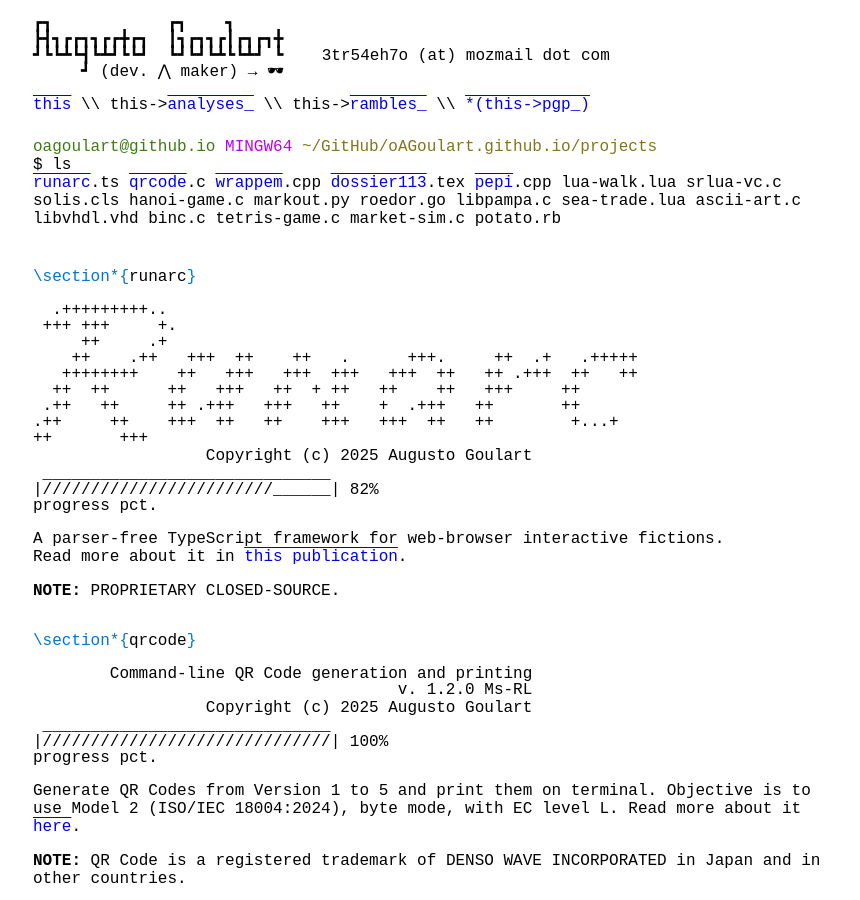
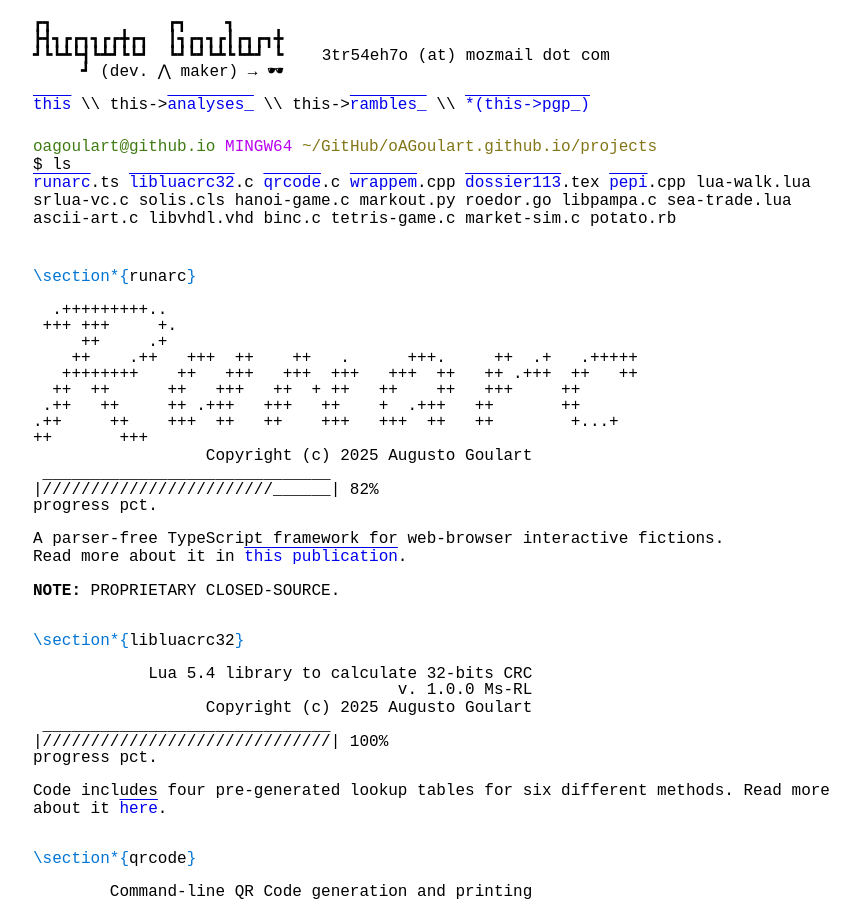
Before and after one commit to oAGoulart/oAGoulart.github.io, a Jekyll site: the page built from index.html, in a window 1280 px wide and 900 px high. Shown: the whole window, without its empty margins (207-1067 px from the left). Built offline with Jekyll 4.4.1, drawn with Linux system fonts in a browser that asks for light colours.

Commit message:
Update index.html

```diff
--- a/index.html
+++ b/index.html
@@ -12,6 +12,7 @@ title: uintptr_t
   <p>$ ls</p>
   <p>
     <a href="#runarc">runarc</a>.ts
+    <a href="#libluacrc32">libluacrc32</a>.c
     <a href="#qrcode">qrcode</a>.c
     <a href="#wrappem">wrappem</a>.cpp
     <a href="#dossier113">dossier113</a>.tex
@@ -53,6 +54,17 @@ title: uintptr_t
 </p>
 <p>
   <b>NOTE:</b> PROPRIETARY CLOSED-SOURCE.
+</p>
+
+{% include sectionmark.html name="libluacrc32" %}
+<div class="ascii">
+            Lua 5.4 library to calculate 32-bits CRC
+                                      v. 1.0.0 Ms-RL
+                  <span class="vpad">Copyright (c) 2025 Augusto Goulart</span>
+{% include progressbar.html pct=100 %}
+</div>
+<p>
+  Code includes four pre-generated lookup tables for six different methods. Read more about it <a href="https://github.com/oAGoulart/libluacrc32" target="_blank">here</a>.
 </p>
 
 {% include sectionmark.html name="qrcode" %}
```
